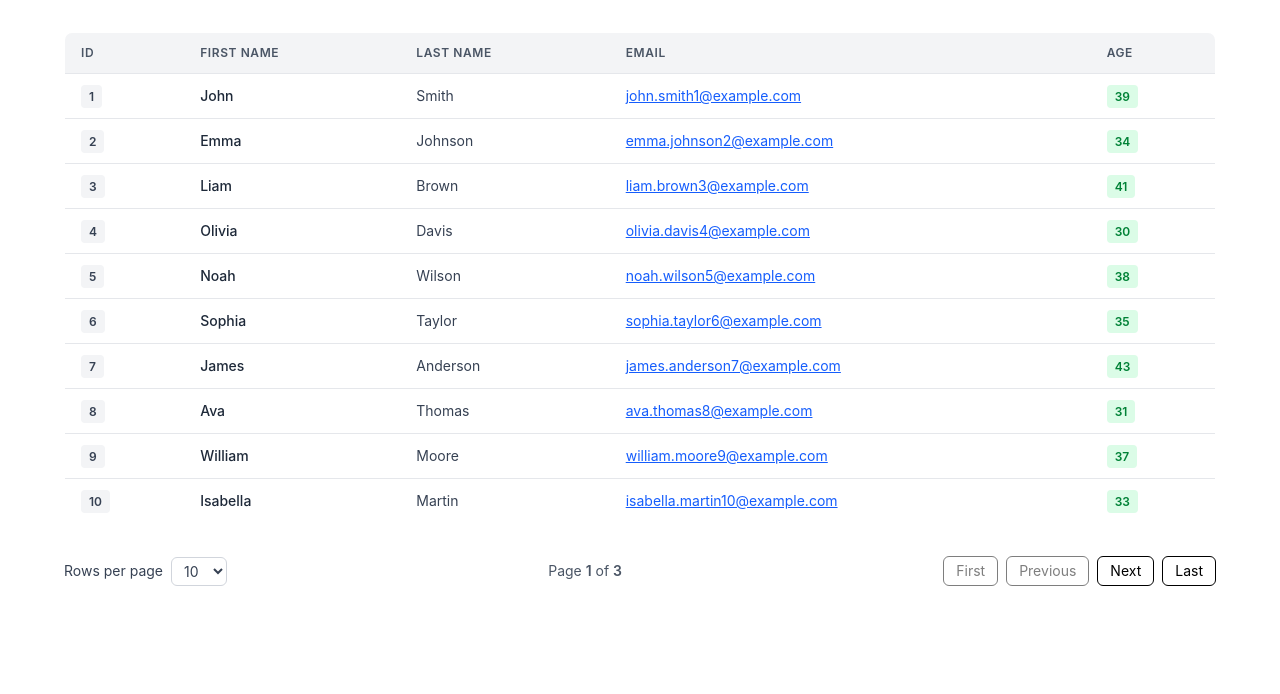
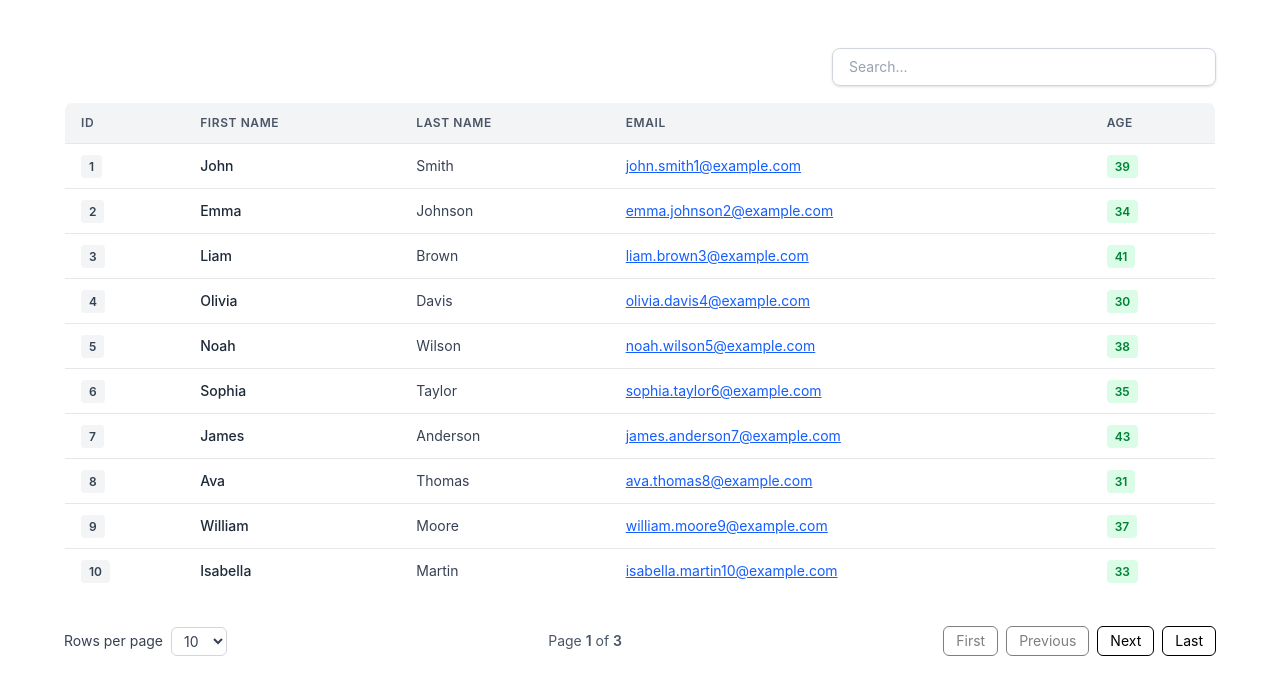
Before and after one commit to zawsainan/react-table, a React (Vite) app: page / in a window 1280 px wide. Shown: the top 694 px of the page. Built offline with nearby package versions, Linux system fonts and the light colour scheme.

Commit message:
filter done

```diff
--- a/src/components/BasicTable.jsx
+++ b/src/components/BasicTable.jsx
@@ -1,6 +1,7 @@
 import {
   flexRender,
   getCoreRowModel,
+  getFilteredRowModel,
   getPaginationRowModel,
   getSortedRowModel,
   useReactTable,
@@ -11,12 +12,16 @@
 
 export default function BasicTable() {
   const [sorting, setSorting] = useState([]);
+  const [globalFilter, setGlobalFilter] = useState("");
   const table = useReactTable({
     data,
     columns,
     state: {
       sorting,
+      globalFilter,
     },
+    getFilteredRowModel: getFilteredRowModel(),
+    onGlobalFilterChange: setGlobalFilter,
     getCoreRowModel: getCoreRowModel(),
     getPaginationRowModel: getPaginationRowModel(),
     onSortingChange: setSorting,
@@ -24,6 +29,17 @@
   });
   return (
     <div className="max-w-6xl mx-auto pt-8">
+      <div className="my-4 flex justify-end">
+        <input
+          type="text"
+          placeholder="Search..."
+          value={globalFilter}
+          onChange={(e) => setGlobalFilter(e.target.value)}
+          className="w-full max-w-sm px-4 py-2 border border-gray-300 rounded-lg shadow-sm
+               focus:outline-none focus:ring-2 focus:ring-blue-500 focus:border-blue-500
+               placeholder-gray-400 text-sm"
+        />
+      </div>
       <table className="min-w-full border border-gray-200 rounded-lg overflow-hidden">
         <thead className="bg-gray-100">
           {table.getHeaderGroups().map((headerGroup) => (
```
